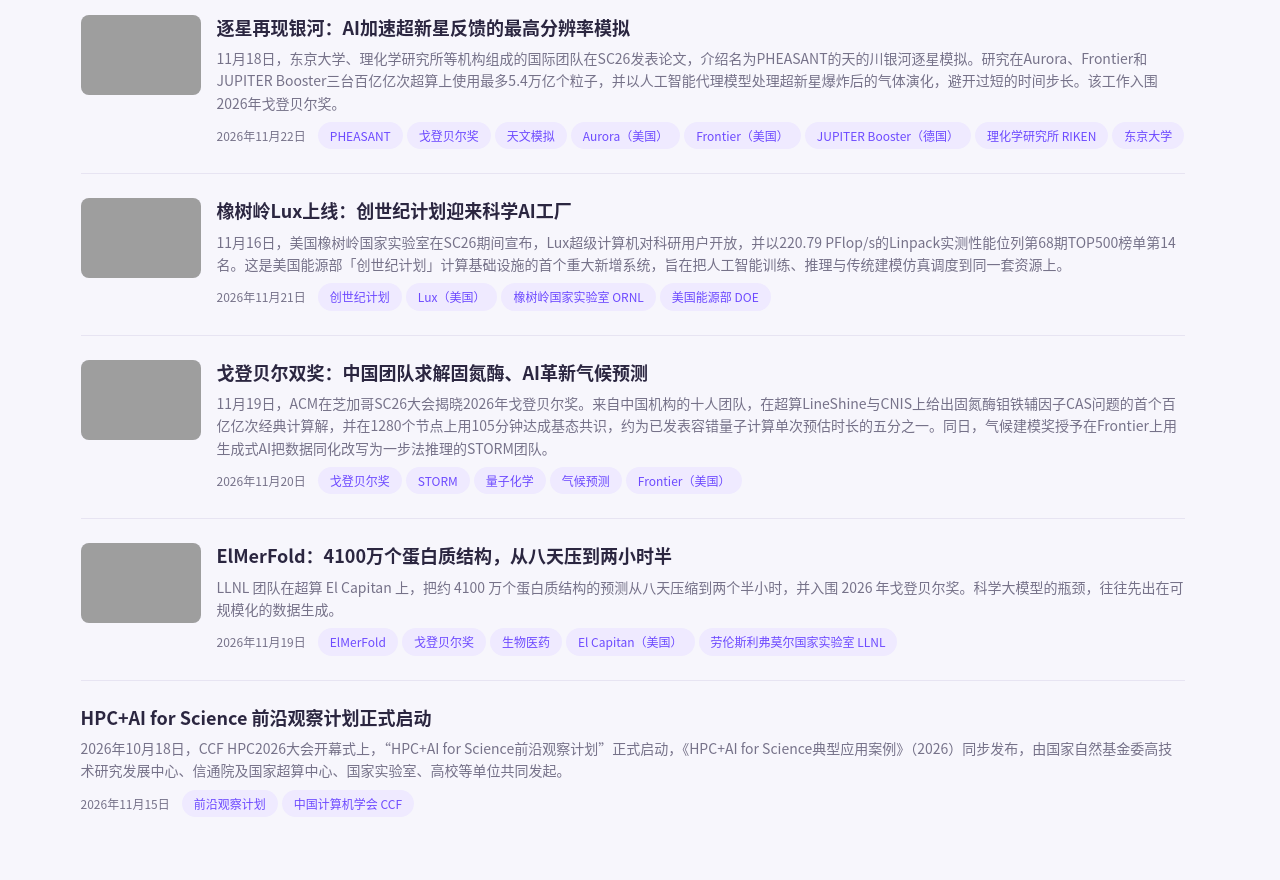
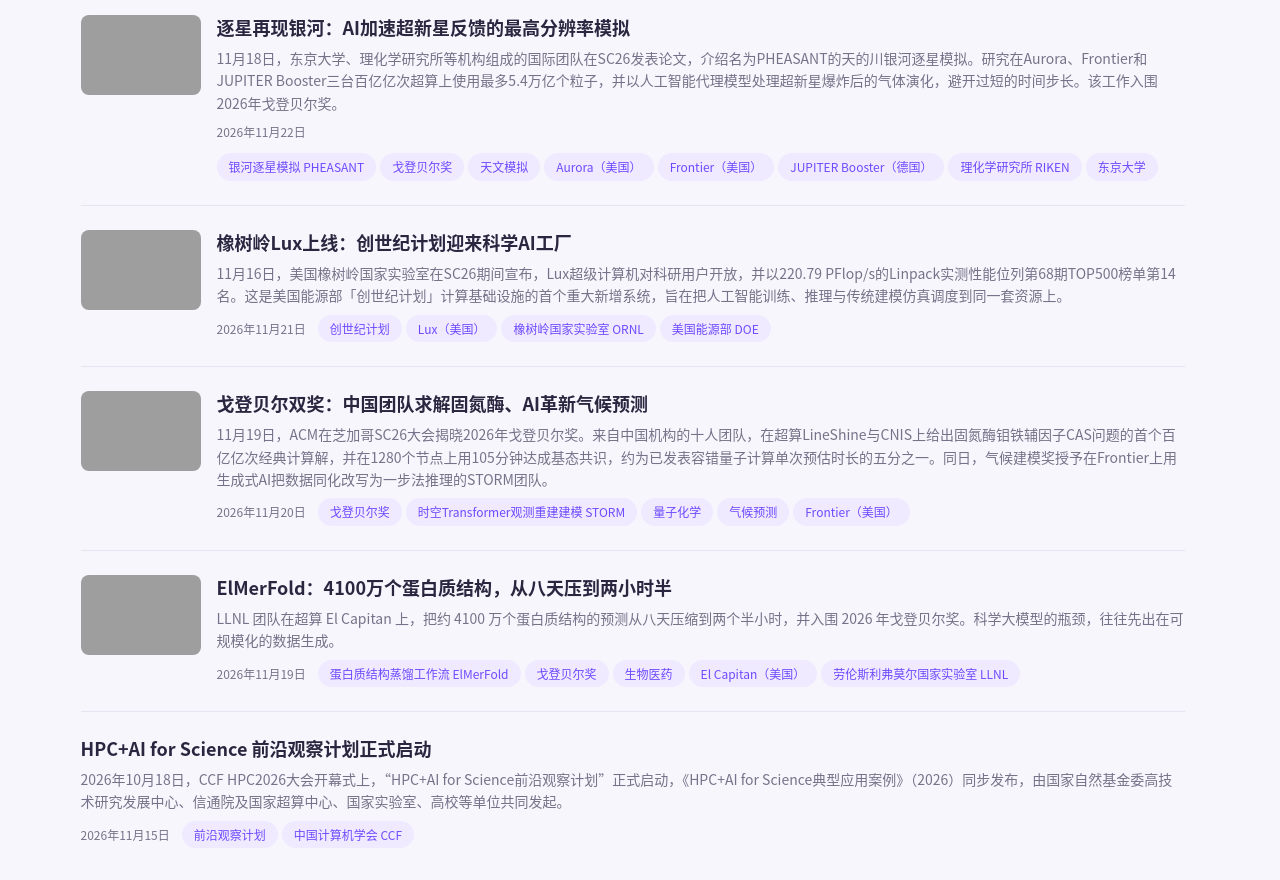
Before and after one commit to arcsysu/chaozhi-global-perspectives, an Astro site: page /archive/2026 in a window 1280 px wide. Shown: the part 920-1800 px from the top of the page. Built offline with nearby package versions, Linux system fonts and the light colour scheme; Astro itself is replaced by a stand-in of ours; grey boxes are pictures that could not be loaded.

Commit message:
fix: expand English-only project tags with Chinese labels
Rename NAIRR, STORM, PHEASANT, and ElMerFold to Chinese+English form, matching subject naming.

Co-authored-by: Cursor <cursoragent@cursor.com>

```diff
--- a/src/content/articles/elmerfold-el-capitan-protein-structure-prediction/index.md
+++ b/src/content/articles/elmerfold-el-capitan-protein-structure-prediction/index.md
@@ -4,7 +4,7 @@ summary: LLNL 团队在超算 El Capitan 上，把约 4100 万个蛋白质结构
 tags:
   科学智能体: []
   项目跟踪:
-    - ElMerFold
+    - 蛋白质结构蒸馏工作流 ElMerFold
     - 戈登贝尔奖
   实施主体:
     企业: []
--- a/src/content/articles/gordon-bell-2026-femoco-and-storm/index.md
+++ b/src/content/articles/gordon-bell-2026-femoco-and-storm/index.md
@@ -5,7 +5,7 @@ tags:
   科学智能体: []
   项目跟踪:
     - 戈登贝尔奖
-    - STORM
+    - 时空Transformer观测重建建模 STORM
   实施主体:
     企业: []
     超级计算机:
--- a/src/content/articles/pheasant-star-by-star-milky-way/index.md
+++ b/src/content/articles/pheasant-star-by-star-milky-way/index.md
@@ -4,7 +4,7 @@ summary: 11月18日，东京大学、理化学研究所等机构组成的国际
 tags:
   科学智能体: []
   项目跟踪:
-    - PHEASANT
+    - 银河逐星模拟 PHEASANT
     - 戈登贝尔奖
   实施主体:
     企业: []
--- a/src/content/articles/tacc-sagebrush-ai-inference/index.md
+++ b/src/content/articles/tacc-sagebrush-ai-inference/index.md
@@ -5,7 +5,7 @@ tags:
   科学智能体:
     - Sagebrush
   项目跟踪:
-    - NAIRR
+    - 国家人工智能研究资源 NAIRR
   实施主体:
     企业: []
     超级计算机: []
```
Also changed, not shown: docs/ARTICLE_FORMAT.md (+1 -1 lines).
